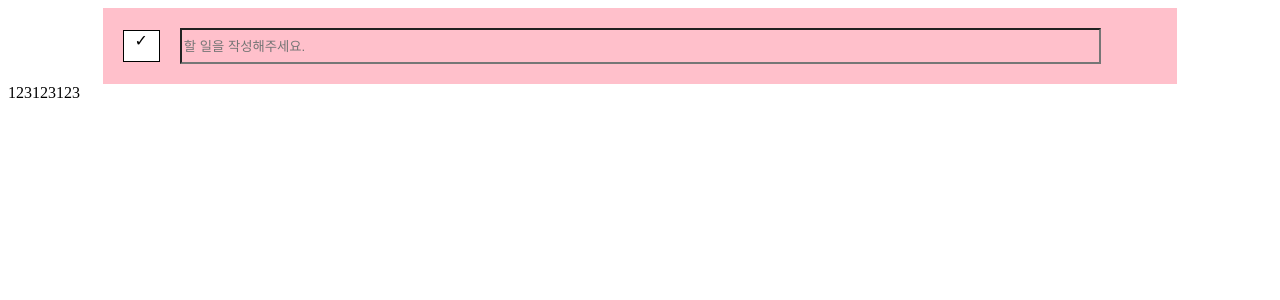
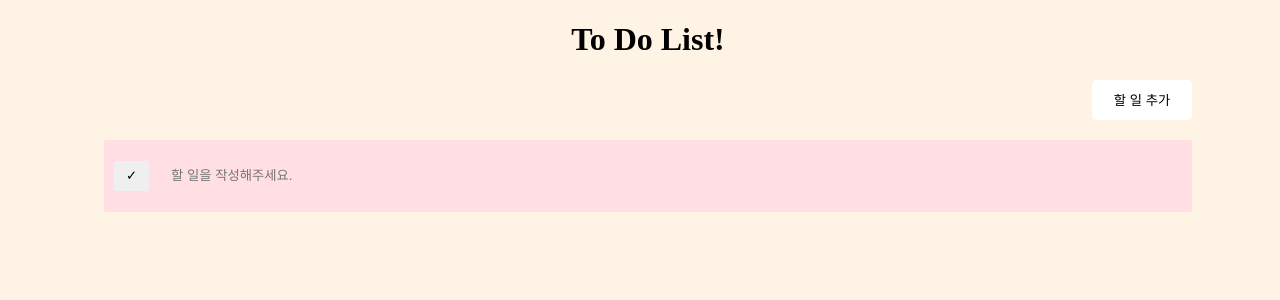
Before and after one commit to seojin1176/To-Do-List-Project, a React (Create React App) app: page / in a window 1280 px wide. Shown: the top 300 px of the page. Built offline with nearby package versions, Linux system fonts and the light colour scheme.

Commit message:
first frame

```diff
--- a/src/App.css
+++ b/src/App.css
@@ -0,0 +1,41 @@
+body {
+  width: 100%;
+  height: 100%;
+  background-color: rgb(255, 243, 229);
+}
+
+.background-light-green {
+  background-color: lightgreen;
+}
+.background-light-white {
+  background-color: white;
+}
+
+.main-box {
+  background-color: rgb(255, 223, 228);
+  width: 100%;
+  margin: auto;
+  display: flex;
+  align-items: center;
+  border-radius: 2px;
+}
+
+.todo-wrap {
+  width: 85%;
+  margin: auto;
+}
+
+.add-todolist {
+  border: none;
+  margin-bottom: 20px;
+  display: block;
+  width: 100px;
+  height: 40px;
+  background-color: white;
+  border-radius: 5px;
+}
+
+.add-todolist-wrap {
+  display: flex;
+  justify-content: right;
+}
--- a/src/App.js
+++ b/src/App.js
@@ -7,8 +7,11 @@ class App extends Component {
   render() {
     return (
       <main className="main-container">
-        <Todo />
-        <Todolist />
+        <div className="wrap">
+          <h1 style={{ textAlign: "center" }}>To Do List!</h1>
+          <Todo />
+          <Todolist />
+        </div>
       </main>
     );
   }
--- a/src/Todo.js
+++ b/src/Todo.js
@@ -1,39 +1,41 @@
-import React, { Component } from "react";
+import React, { useState } from "react";
 
-export class Todo extends Component {
-  render() {
+function Todo() {
+  const [isClicked, setIsClicked] = useState(false);
+  const onClick = () => {
+    setIsClicked(!isClicked);
+    console.log(isClicked);
+  };
+
   return (
-      <div>
-        <div
-          className="main-box"
+    <div className="todo-wrap">
+      <div className="add-todolist-wrap">
+        <button className="add-todolist">할 일 추가</button>
+      </div>
+
+      <div className="main-box">
+        <button
+          onClick={onClick}
           style={{
-            width: "85%",
-            backgroundColor: "pink",
-            margin: "auto",
-            display: "flex",
-            alignItems: "center",
+            marginLeft: "10px",
+            border: "none",
+            width: "35px",
+            height: "30px",
           }}
-        >
-          <div
-            className="checkbox"
-            style={{
-              height: "30px",
-              width: "35px",
-              border: "solid 1px",
-              display: "block",
-              textAlign: "center",
-              marginLeft: "20px",
-              backgroundColor: "white",
-            }}
+          className={`${
+            isClicked ? "background-light-green" : "background-white"
+          }`}
         >
           ✓
-          </div>
+        </button>
+
         <div className="todo" style={{ width: "85%", padding: "20px" }}>
           <input
             style={{
               width: "100%",
               height: "30px",
               backgroundColor: "transparent",
+              border: "none",
             }}
             className="todoValue"
             placeholder="할 일을 작성해주세요."
@@ -43,6 +45,5 @@ export class Todo extends Component {
     </div>
   );
 }
-}
 
 export default Todo;
--- a/src/Todolist.js
+++ b/src/Todolist.js
@@ -2,7 +2,7 @@ import React, { Component } from "react";
 
 export class Todolist extends Component {
   render() {
-    return <div>123123123</div>;
+    return <div></div>;
   }
 }
 
```
Lines whose indentation alone changed are shown as unchanged.
